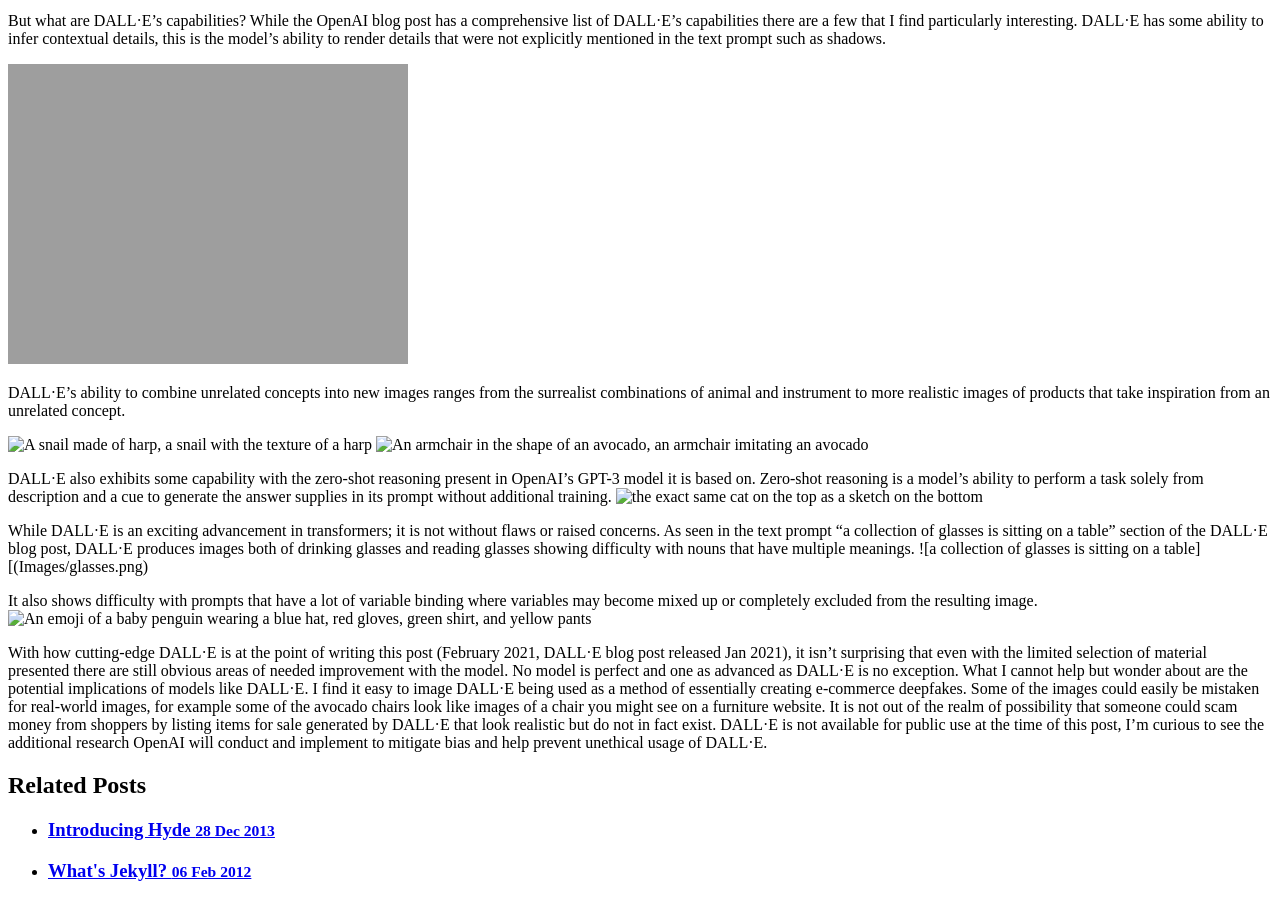
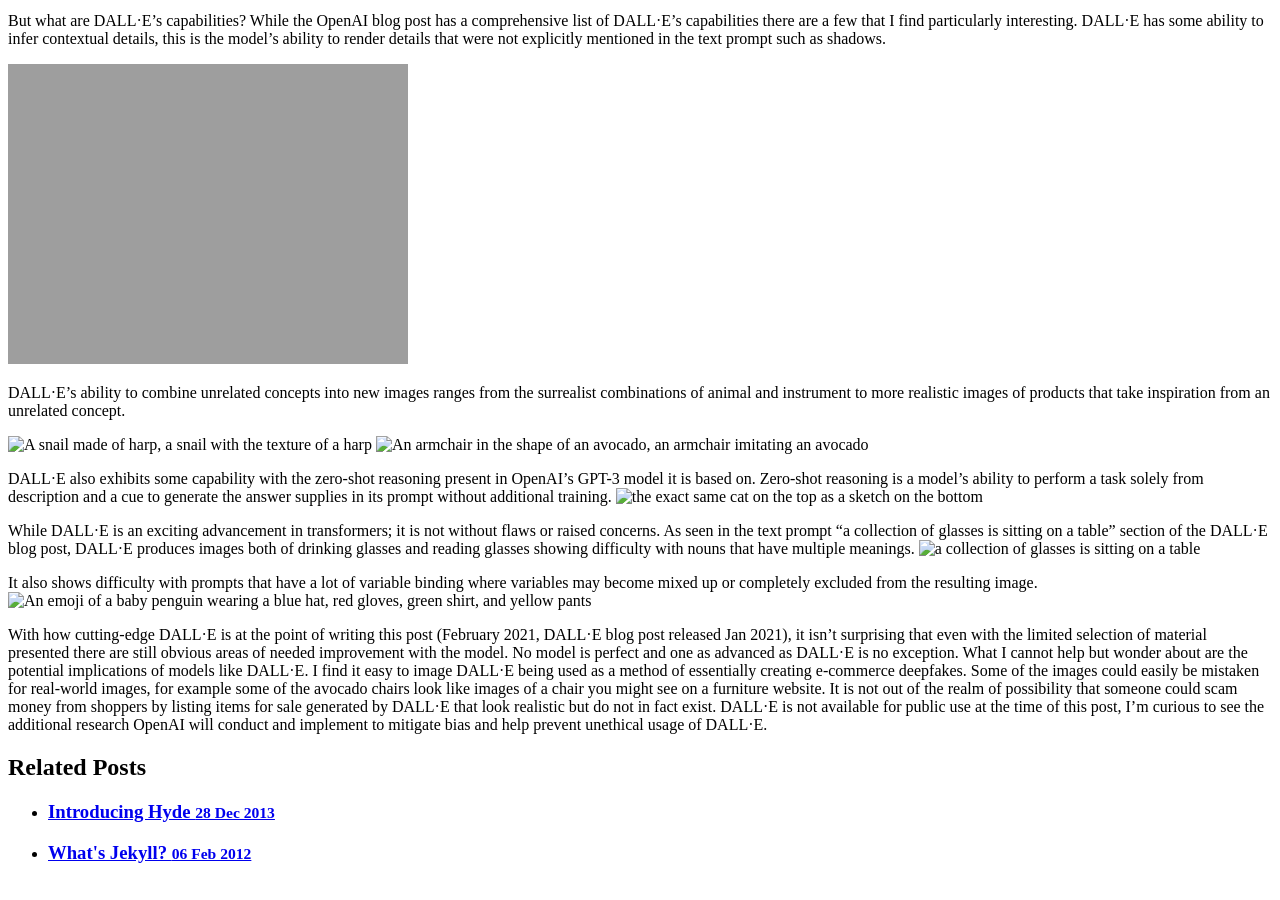
Before and after one commit to Jilliane1993/Jilliane1993.github.io, a Jekyll site: the page built from _posts/2021-02-01-Dalle.md, in a window 1280 px wide and 900 px high, scrolled down 966 px. Built offline with Jekyll 4.4.1, drawn with Linux system fonts in a browser that asks for light colours.

Commit message:
Update 2021-02-01-Dalle.md

```diff
--- a/_posts/2021-02-01-Dalle.md
+++ b/_posts/2021-02-01-Dalle.md
@@ -33,7 +33,7 @@ DALL·E also exhibits some capability with the zero-shot reasoning present in Op
 ![the exact same cat on the top as a sketch on the bottom](Images/zeroshot.png)
 
  While DALL·E is an exciting advancement in transformers; it is not without flaws or raised concerns. As seen in the text prompt  “a collection of glasses is sitting on a table” section of the DALL·E blog post, DALL·E produces images both of drinking glasses and reading glasses showing difficulty with nouns that have multiple meanings.
-![a collection of glasses is sitting on a table][(Images/glasses.png)
+![a collection of glasses is sitting on a table](Images/glasses.png)
 
 It also shows difficulty with prompts that have a lot of variable binding where variables may become mixed up or completely excluded from the resulting image.
 ![An emoji of a baby penguin wearing a blue hat, red gloves, green shirt, and yellow pants](Images/Screenshot_2021-01-30 DALL·E Creating Images from Text(1).png)
```
